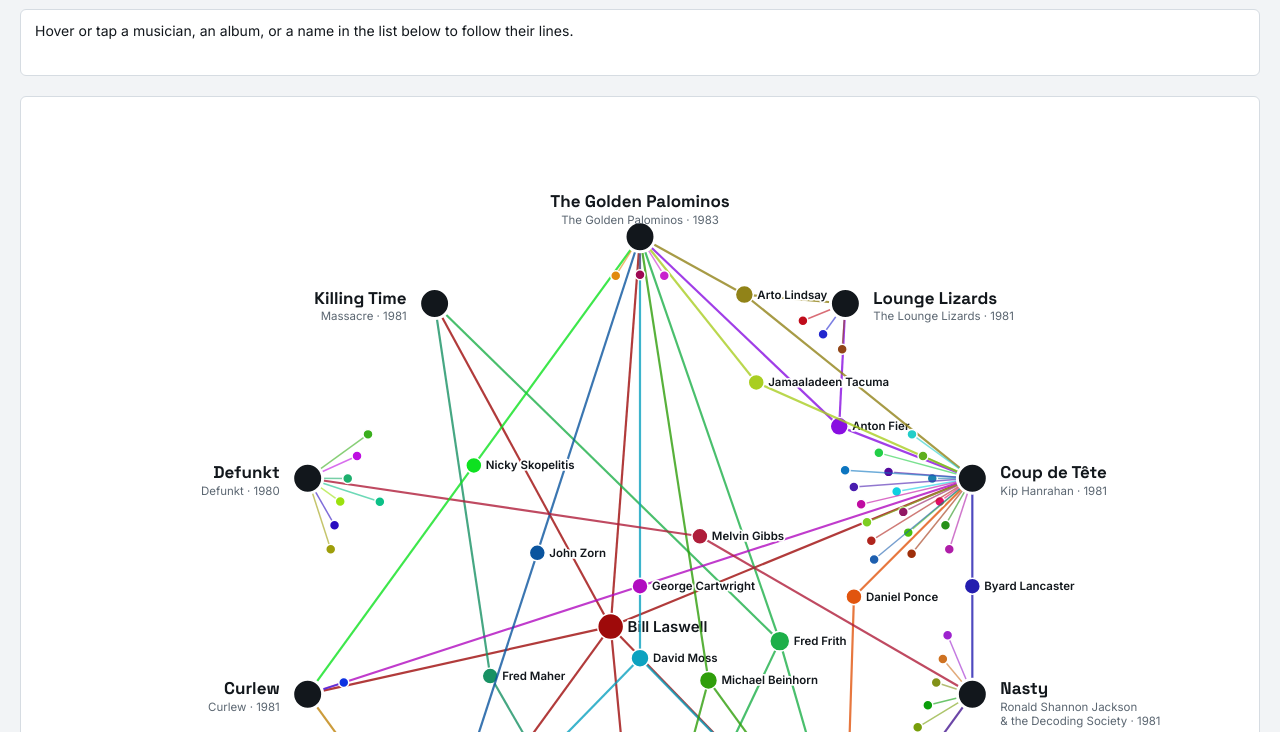
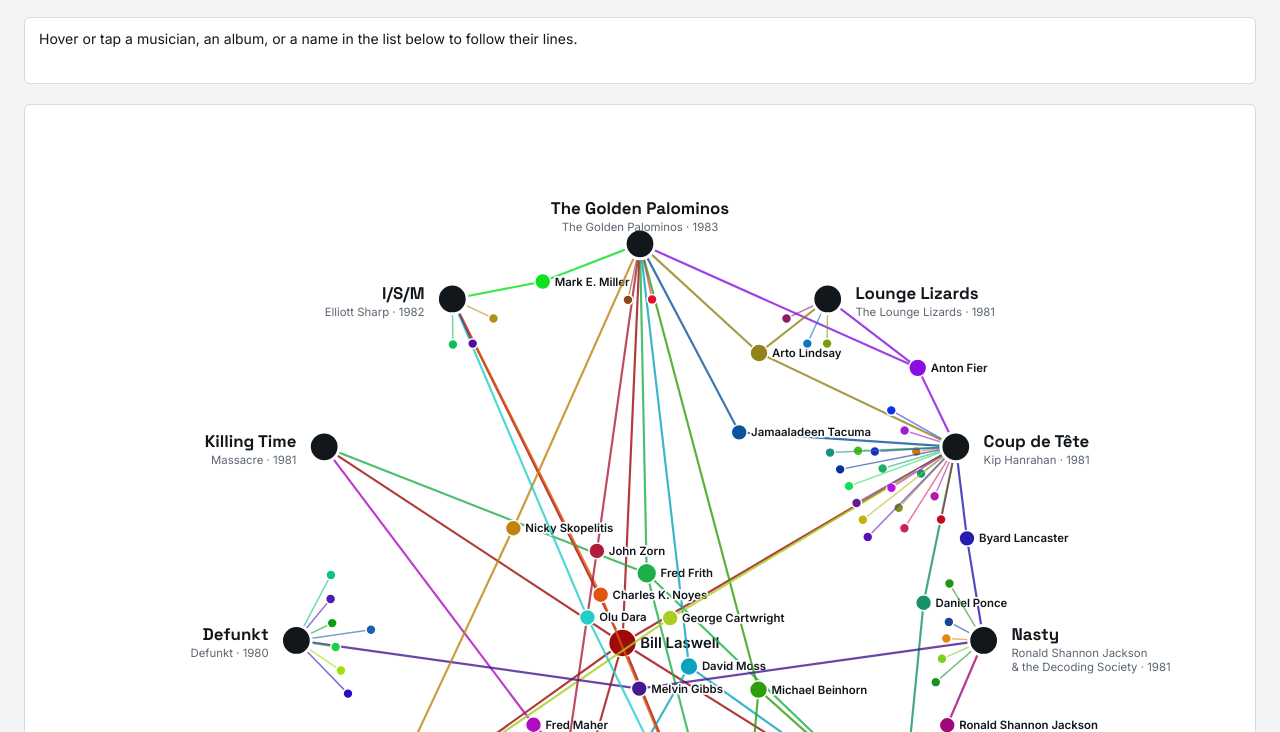
Before and after one commit to gtree61/downtown-session-web, a plain HTML site: page index.html in a window 1280 px wide. Shown: the part 154-886 px from the top of the page. Drawn offline with Linux system fonts and the light colour scheme.

Commit message:
Update HTML for eleven albums and related content

```diff
--- a/index.html
+++ b/index.html
@@ -1,9 +1,13 @@
-<!doctype html><html><head><meta charset=utf8><meta name=viewport content="width=device-width,initial-scale=1,viewport-fit=cover"><style>:root{color-scheme:light;box-sizing:border-box;padding-top:env(safe-area-inset-top,0px);padding-bottom:env(safe-area-inset-bottom,0px)}html{scroll-padding-top:env(safe-area-inset-top,0px)}body{margin:0;padding:0;font:14px -apple-system,BlinkMacSystemFont,sans-serif;background:#fff;color:#000}img{max-width:100%}[hidden]:not([hidden=until-found i]){display:none!important}</style></head><body>
+<!doctype html>
+<html lang="en">
+<head>
+<meta charset="utf-8">
+<meta name="viewport" content="width=device-width, initial-scale=1">
 <title>Downtown Session Web</title>
 <meta name="claude:viewport-fit-sides" content="cover">
 <link rel="stylesheet" href="https://fonts.googleapis.com/css2?family=Inter:wght@400;500;600&family=Space+Grotesk:wght@500;700&display=swap">
 <style>
-/* Layout: ten albums on a ring; each musician sits among the albums they played on, joined to each by a line in their own color. Shared musicians sit inside the ring, single-album players fan out beside their album. */
+/* Layout: eleven albums on a ring; each musician sits among the albums they played on, joined to each by a line in their own color. Shared musicians sit inside the ring, single-album players fan out beside their album. */
 :root{
   --bg:#f2f4f6; --panel:#ffffff; --ink:#12171c; --mute:#5b6671; --rule:#d6dce2; --album:#12171c; --mL:40%;
   --display:"Space Grotesk","Helvetica Neue",Arial,sans-serif; --body:"Inter",system-ui,-apple-system,"Segoe UI",sans-serif;
@@ -46,16 +50,18 @@ svg.sel .al:not(.hit){opacity:.3}
 @media (prefers-reduced-motion:reduce){*{transition:none!important}}
 </style>
 
+</head>
+<body>
 <div class="wrap">
   <header>
     <h1>Downtown Session Web</h1>
-    <p>Ten albums from the New York downtown scene, 1980–83, and the musicians who played on them. Each musician has one color, and a line in that color runs to every album they appear on.</p>
+    <p>Eleven albums from the New York downtown scene, 1980–83, and the musicians who played on them. Each musician has one color, and a line in that color runs to every album they appear on.</p>
   </header>
   <div id="info" aria-live="polite">Hover or tap a musician, an album, or a name in the list below to follow their lines.</div>
-  <div class="scroll"><svg id="web" viewBox="0 0 1240 980" role="img" aria-label="Network of musicians connected to ten albums"></svg></div>
+  <div class="scroll"><svg id="web" viewBox="0 0 1240 980" role="img" aria-label="Network of musicians connected to eleven albums"></svg></div>
   <section class="legend"><h2>Everyone on these records</h2><div class="grid" id="legend"></div></section>
   <div class="notes">
-    <p>Performers only; producers and engineers are left out. Kip Hanrahan's 1981 debut is titled <i>Coup de Tête</i>, and the credits here come from its Discogs listing, which does not break out every track. Defunkt's only link to the other albums is bassist Melvin Gibbs, who also plays on <i>Nasty</i>. Its credits come from a single listing and may be incomplete.</p>
+    <p>Performers only; producers and engineers are left out. Kip Hanrahan's 1981 debut is titled <i>Coup de Tête</i>, and the credits here come from its Discogs listing, which does not break out every track. Defunkt's only link to the other albums is bassist Melvin Gibbs, who also plays on <i>Nasty</i>. Its credits come from a single listing and may be incomplete. I/S/M credits "M.E. Miller" on drums, shown here as Mark E. Miller of the Golden Palominos.</p>
   </div>
 </div>
 
@@ -71,7 +77,8 @@ var A=[
 {t:"Archery",s:"John Zorn · recorded 1981",m:["John Zorn","Robert Dick","George Lewis","Anthony Coleman","Wayne Horvitz","Kramer","Eugene Chadbourne","Bill Horvitz","Bill Laswell","Polly Bradfield","Tom Cora","David Moss"]},
 {t:"Curlew",s:"Curlew · 1981",m:["Bill Bacon","George Cartwright","Tom Cora","Bill Laswell","Nicky Skopelitis"]},
 {t:"Defunkt",s:"Defunkt · 1980",m:["Joseph Bowie","Byron Bowie","Kelvyn Bell","Melvin Gibbs","Ronnie Burrage","Ted Daniel","Charles Bobo Shaw","Clarice Taylor"]},
-{t:"Killing Time",s:"Massacre · 1981",m:["Fred Frith","Bill Laswell","Fred Maher"]}
+{t:"Killing Time",s:"Massacre · 1981",m:["Fred Frith","Bill Laswell","Fred Maher"]},
+{t:"I/S/M",s:"Elliott Sharp · 1982",m:["Elliott Sharp","Bill Laswell","Olu Dara","Art Baron","Charles K. Noyes","Diana Meckley","Mark E. Miller"]}
 ];
 var NS="http://www.w3.org/2000/svg",W=1240,cx=620,cy=490,R=350;
 var svg=document.getElementById("web");
@@ -97,14 +104,38 @@ Object.keys(rows).forEach(function(k){
     m.x=cx+r*Math.cos(ang);m.y=cy+r*Math.sin(ang);
   });
 });
-var PIN={"Fred Maher":[470,580],"Melvin Gibbs":[680,440],"Fred Frith":[760,545],"George Lewis":[619,764]};
-list.forEach(function(m){if(m.name==="Fred Frith"){m.x+=75;m.y+=60}if(m.name==="Anton Fier"){m.x+=20;m.y+=87}if(m.name==="Arto Lindsay"){m.x-=75;m.y-=45}if(m.name==="Jamaaladeen Tacuma"){m.x-=50;m.y+=25}if(m.name==="Melvin Gibbs"){m.y+=24}if(m.name==="Daniel Ponce"){m.x-=55;m.y-=77}var pin=PIN[m.name];if(pin){m.x=pin[0];m.y=pin[1]}m.tx=m.x;m.ty=m.y;m.r=m.al.length>1?6+m.al.length:5});
-for(var it=0;it<400;it++){
-  for(var a=0;a<list.length;a++){var p=list[a];
-    p.x+=(p.tx-p.x)*0.03;p.y+=(p.ty-p.y)*0.03;
-    for(var b=a+1;b<list.length;b++){var q=list[b],dx=q.x-p.x,dy=q.y-p.y,d=Math.sqrt(dx*dx+dy*dy),min=p.r+q.r+9;
-      if(d<0.5){dx=Math.cos(a*2.4+b);dy=Math.sin(a*2.4+b);d=1}
-      if(d<min){var f=(min-d)/2/d;p.x-=dx*f;p.y-=dy*f;q.x+=dx*f;q.y+=dy*f}}}
+list.forEach(function(m,k){
+  m.multi=m.al.length>1;m.r=m.multi?6+m.al.length:5;
+  var cw=m.name==="Bill Laswell"?8.6:6.8;
+  m.L=m.r+2;m.Rt=m.multi?m.r+8+m.name.length*cw:m.r+2;m.T=m.multi?(m.name==="Bill Laswell"?13:10):m.r+2;
+  var NUDGE={"Fred Maher":[0,45]}[m.name];if(NUDGE){m.x+=NUDGE[0];m.y+=NUDGE[1]}
+  var PN={"Arto Lindsay":[740,250],"Jamaaladeen Tacuma":[720,330],"Anton Fier":[900,265]}[m.name];
+  m.tx=m.x+(m.multi?Math.cos(k*2.4)*6:0);m.ty=m.y+(m.multi?Math.sin(k*2.4)*6:0);m.x=m.tx;m.y=m.ty;
+  if(PN){m.px=m.x=m.tx=PN[0];m.py=m.y=m.ty=PN[1]}
+});
+var obs=apos.map(function(p){var c=Math.cos(p.th),w=270,o={l:p.x-24,r:p.x+24,t:p.y-24,b:p.y+24};
+  if(c>0.3){o.r=p.x+w}else if(c<-0.3){o.l=p.x-w}else{o.l=p.x-140;o.r=p.x+140;if(Math.sin(p.th)<0){o.t=p.y-66}else{o.b=p.y+70}}
+  if(Math.abs(c)>0.3){o.t=p.y-24;o.b=p.y+34}
+  return o});
+for(var it=0;it<900;it++){
+  for(var a=0;a<list.length;a++){var p=list[a],kp=p.multi?0.012:0.05;
+    p.x+=(p.tx-p.x)*kp;p.y+=(p.ty-p.y)*kp;
+    for(var b=a+1;b<list.length;b++){var q=list[b],pad=3;
+      var ox=Math.min(p.x+p.Rt,q.x+q.Rt)-Math.max(p.x-p.L,q.x-q.L)+pad;
+      var oy=Math.min(p.y+p.T,q.y+q.T)-Math.max(p.y-p.T,q.y-q.T)+pad;
+      if(ox>0&&oy>0){
+        var wp=p.multi?0.35:0.65,wq=q.multi?0.35:0.65,s=wp+wq;
+        if(ox<oy){var dir=((p.x+(p.Rt-p.L)/2)<(q.x+(q.Rt-q.L)/2))?-1:1;p.x+=dir*ox*wp/s;q.x-=dir*ox*wq/s}
+        else{var dy=(p.y<q.y)?-1:1;if(p.y===q.y)dy=(a%2?1:-1);p.y+=dy*oy*wp/s;q.y-=dy*oy*wq/s}
+      }}
+    obs.forEach(function(o){
+      var ox=Math.min(p.x+p.Rt,o.r)-Math.max(p.x-p.L,o.l)+4,oy=Math.min(p.y+p.T,o.b)-Math.max(p.y-p.T,o.t)+4;
+      if(ox>0&&oy>0){
+        if(ox<oy){p.x+=((p.x+(p.Rt-p.L)/2)<(o.l+o.r)/2?-1:1)*ox}else{p.y+=(p.y<(o.t+o.b)/2?-1:1)*oy}
+      }});
+    p.x=Math.max(30,Math.min(W-30-(p.Rt-p.L),p.x));p.y=Math.max(40,Math.min(940,p.y));
+    if(p.px!==undefined){p.x=p.px;p.y=p.py}
+  }
 }
 
 // draw
@@ -172,5 +203,5 @@ alEls.forEach(function(g,i){bind(g,"a",i)});
 svg.addEventListener("click",function(){lock=null;reset()});
 })();
 </script>
-
-</body></html>
+</body>
+</html>
```
